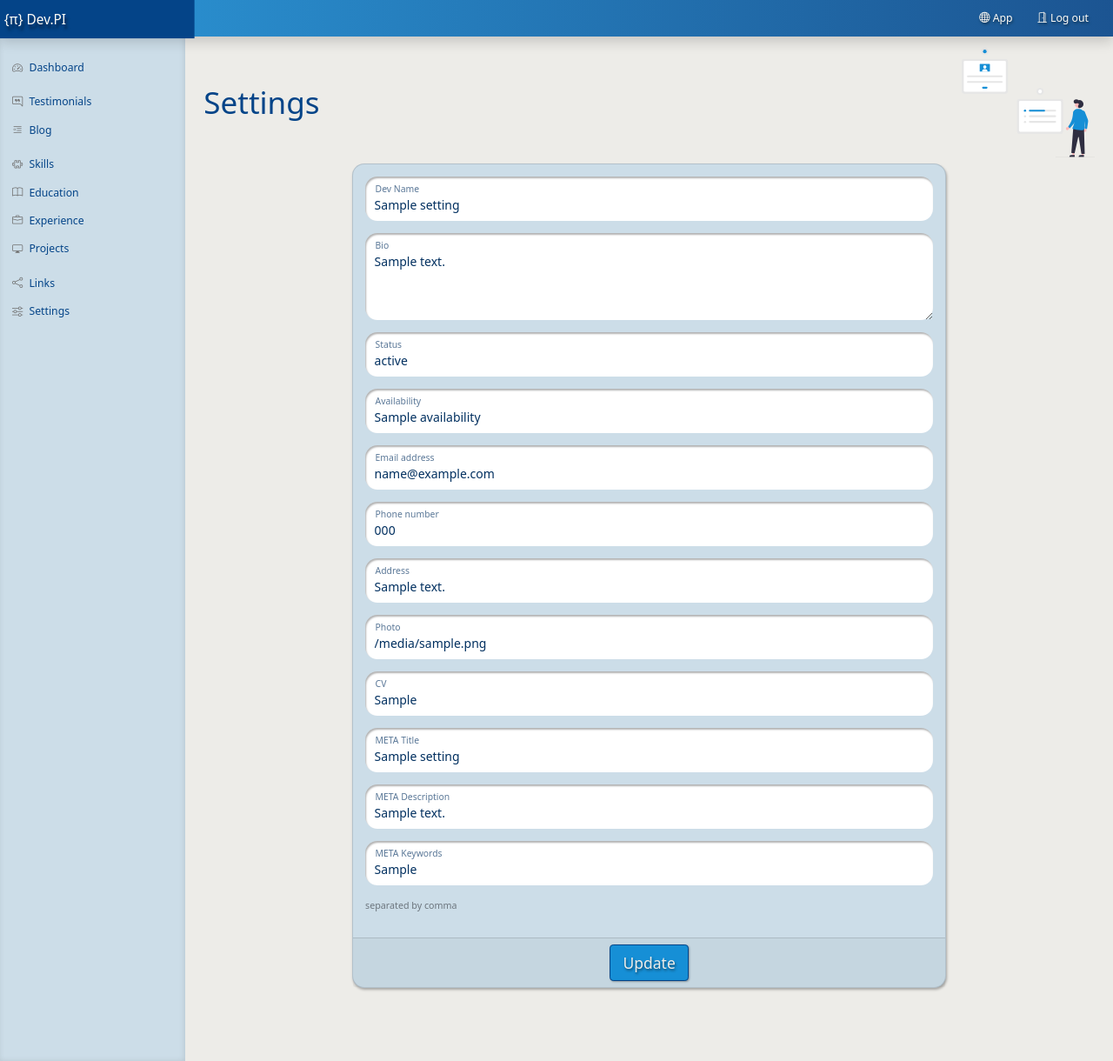
After one commit to pinco227/dev.pi, a Flask app: page /admin/settings in a window 1280 px wide. The commit adds this page. Shown: the whole page at 87% size. Run offline with Flask 2, Linux system fonts and the light colour scheme; the visitor is signed in with stand-in values (Sample User, id 1); a database or web service that is not in the repository returns one stand-in record (values such as "Sample title"); some libraries are stand-ins or nearby versions.

Commit message:
feat(admin): create settings read and update functionality without file upload for now

```diff
--- a/app.py
+++ b/app.py
@@ -279,6 +279,36 @@ def add_link():
     return render_template("admin/add_link.html")
 
 
+@app.route('/admin/settings', methods=["GET", "POST"])
+def settings():
+    if not session.get("user"):
+        flash("You don't have the user privileges to access this section.")
+        return redirect(url_for("login"))
+
+    if request.method == "POST":
+        updated = {
+            "name": request.form.get("name"),
+            "bio": request.form.get("bio"),
+            "status": request.form.get("status"),
+            "availability": request.form.get("availability"),
+            "email": request.form.get("email"),
+            "phone": request.form.get("phone"),
+            "address": request.form.get("address"),
+            "photo": request.form.get("photo"),
+            "cv": request.form.get("cv"),
+            "meta_title": request.form.get("meta_title"),
+            "meta_desc": request.form.get("meta_desc"),
+            "meta_keys": request.form.get("meta_keys")
+        }
+        mongo.db.settings.update({"_id": ObjectId(os.environ.get("DB_SETTINGS_ID"))}, {
+            "$set": updated})
+        flash("Settings were successfully updated!")
+        # Redirect to avoid re-submission
+        return redirect(url_for("settings"))
+
+    return render_template("admin/settings.html")
+
+
 @app.route('/admin/login', methods=["GET", "POST"])
 def login():
     if request.method == "POST":
--- a/static/css/admin.css
+++ b/static/css/admin.css
@@ -13,6 +13,12 @@ main {
 .section-image {
     width: 100%;
     max-width: 180px;
+}
+
+.card {
+    border-radius: 1rem;
+    box-shadow: 1px 2px 3px rgba(0, 0, 0, .3);
+    background-color: var(--accent-light);
 }
 
 /*------------------------------------------ BUTTONS */
--- a/templates/admin/base.html
+++ b/templates/admin/base.html
@@ -97,7 +97,7 @@
                             </a>
                         </li>
                         <li class="nav-item">
-                            <a class="nav-link" aria-current="page" href="#">
+                            <a class="nav-link" aria-current="page" href="{{ url_for('settings') }}">
                                 <i class="bi bi-sliders"></i>
                                 Settings
                             </a>
--- /dev/null
+++ b/templates/admin/settings.html
@@ -0,0 +1,76 @@
+{% extends "admin/base.html" %}
+{% block content %}
+<section id="settings">
+    <div class="row my-2 align-items-center">
+        <div class="order-1 order-sm-0 col-sm-8 col-md-9 col-lg-10">
+            <h1 class="text-start my-2">Settings</h1>
+        </div>
+        <div class="order-0 order-sm-1 col-8 offset-2 offset-sm-0 col-sm-4 col-md-3 col-lg-2 text-center">
+            <img src="{{ url_for('static', filename='images/settings.svg') }}" alt="Settings" class="section-image">
+        </div>
+    </div>
+    <div class="card col-md-10 offset-md-1 col-lg-8 offset-lg-2">
+        <form action="{{ url_for('settings') }}" method="POST">
+            <div class="card-body">
+                <div class="form-floating mb-3">
+                    <input type="text" class="form-control" id="name" name="name" value="{{ settings.name }}">
+                    <label for="name">Dev Name</label>
+                </div>
+                <div class="form-floating mb-3">
+                    <textarea class="form-control" rows="3" id="bio" name="bio"
+                        style="height: 100px;">{{ settings.bio }}</textarea>
+                    <label for="bio">Bio</label>
+                </div>
+                <div class="form-floating mb-3">
+                    <input type="text" class="form-control" id="status" name="status" value="{{ settings.status }}">
+                    <label for="status">Status</label>
+                </div>
+                <div class="form-floating mb-3">
+                    <input type="text" class="form-control" id="availability" name="availability"
+                        value="{{ settings.availability }}">
+                    <label for="availability">Availability</label>
+                </div>
+                <div class="form-floating mb-3">
+                    <input type="text" class="form-control" id="email" name="email" value="{{ settings.email }}">
+                    <label for="email">Email address</label>
+                </div>
+                <div class="form-floating mb-3">
+                    <input type="text" class="form-control" id="phone" name="phone" value="{{ settings.phone }}">
+                    <label for="phone">Phone number</label>
+                </div>
+                <div class="form-floating mb-3">
+                    <input type="text" class="form-control" id="address" name="address" value="{{ settings.address }}">
+                    <label for="address">Address</label>
+                </div>
+                <div class="form-floating mb-3">
+                    <input type="text" class="form-control" id="photo" name="photo" value="{{ settings.photo }}">
+                    <label for="photo">Photo</label>
+                </div>
+                <div class="form-floating mb-3">
+                    <input type="text" class="form-control" id="cv" name="cv" value="{{ settings.cv }}">
+                    <label for="cv">CV</label>
+                </div>
+                <div class="form-floating mb-3">
+                    <input type="text" class="form-control" id="meta_title" name="meta_title"
+                        value="{{ settings.meta_title }}">
+                    <label for="meta_title">META Title</label>
+                </div>
+                <div class="form-floating mb-3">
+                    <input type="text" class="form-control" id="meta_desc" name="meta_desc"
+                        value="{{ settings.meta_desc }}">
+                    <label for="meta_desc">META Description</label>
+                </div>
+                <div class="form-floating mb-3">
+                    <input type="text" class="form-control" id="meta_keys" name="meta_keys"
+                        value="{{ settings.meta_keys }}">
+                    <label for="meta_keys">META Keywords</label>
+                    <small class="text-muted">separated by comma</small>
+                </div>
+            </div>
+            <div class="card-footer text-center">
+                <button type="submit" class="btn btn-lg btn-accent">Update</button>
+            </div>
+        </form>
+    </div>
+</section>
+{% endblock content %}
```
Also changed, not shown: static/images/settings.svg (added).
